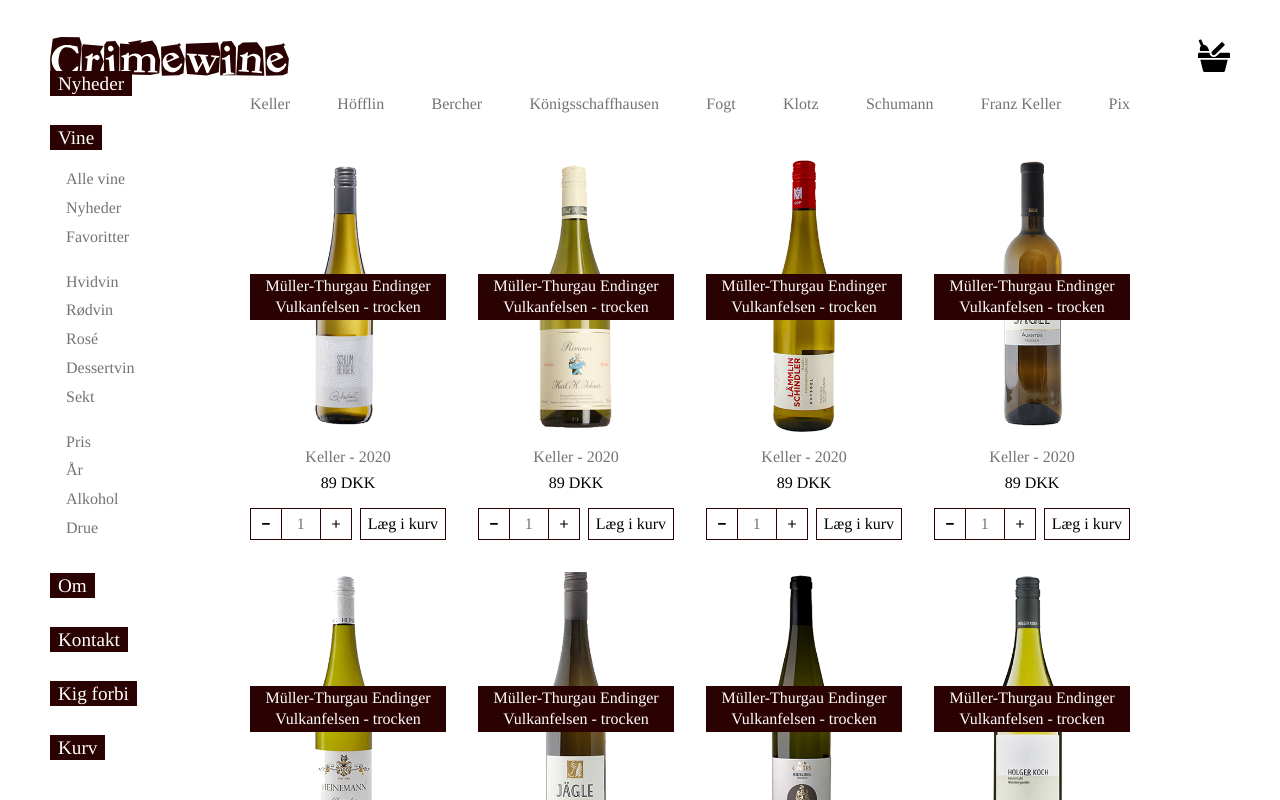
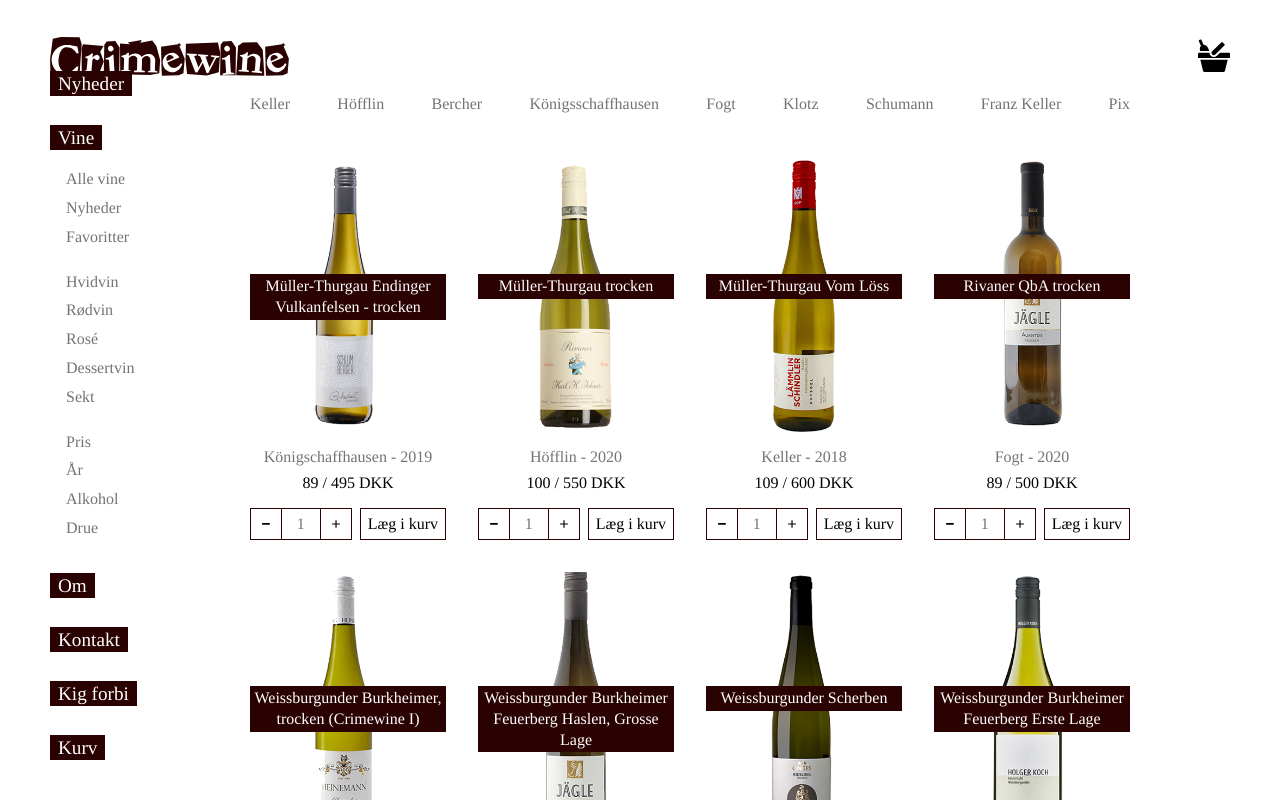
Before and after one commit to I8Superman/crimewine, a React (Create React App) app: page /vine in a window 1280 px wide. Built offline with nearby package versions, Linux system fonts and the light colour scheme.

Commit message:
feat: Data flowing to wines page

```diff
--- a/src/components/Vine/Vin/Vin.js
+++ b/src/components/Vine/Vin/Vin.js
@@ -6,18 +6,13 @@
 
 export default function Vin({ bottleData }) {
 
-    console.log(bottleData);
-
-    console.log(bottleData.img)
-    // const bottleImg = `../../assets/images/wine-bottles/cropped/${bottleData.img}.png`;
-
     return (
         <div className="c-vin">
             {/* <img className="c-vin__img" src={require(`../../../assets/images/wine-bottles/cropped/${bottleData.img}.png`).default} alt="" /> */}
             <img className="c-vin__img" src={`images/cropped/${bottleData.img}.png`} alt="" />
-            <div className="c-vin__name">Müller-Thurgau Endinger Vulkanfelsen - trocken</div>
-            <p className='c-vin__data'>Keller - 2020</p>
-            <p className='c-vin__price'>89 DKK</p>
+            <div className="c-vin__name">{bottleData.name}</div>
+            <p className='c-vin__data'>{bottleData.producer.short} - {bottleData.year}</p>
+            <p className='c-vin__price'>{bottleData.price.bottle} / {bottleData.price.box} DKK</p>
             <div className='c-vin__ctrls'>
                 {/* <div className='c-vin__ctrls__adjust'> */}
                 <button className='c-vin__ctrls__minus'><img src={minus} alt="" /></button>
--- a/src/components/Vine/Vine.js
+++ b/src/components/Vine/Vine.js
@@ -13,7 +13,7 @@
         setAllWines(vinData.data.wines)
     }, []);
 
-    console.log(allWines);
+    // console.log(allWines);
 
     const wineBottles = allWines.map((bottle, index) => {
         return <Vin key={index} bottleData={bottle} />
```
